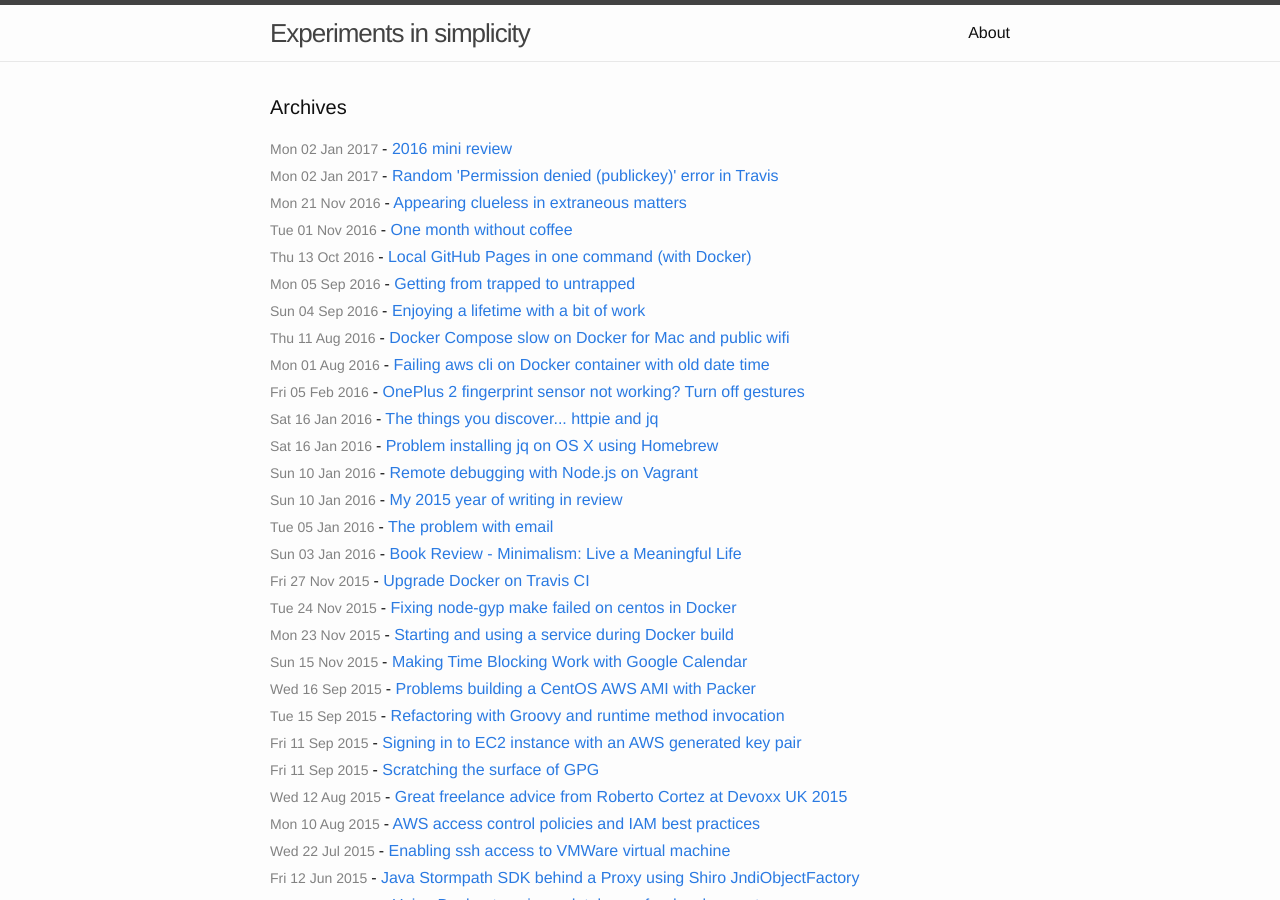
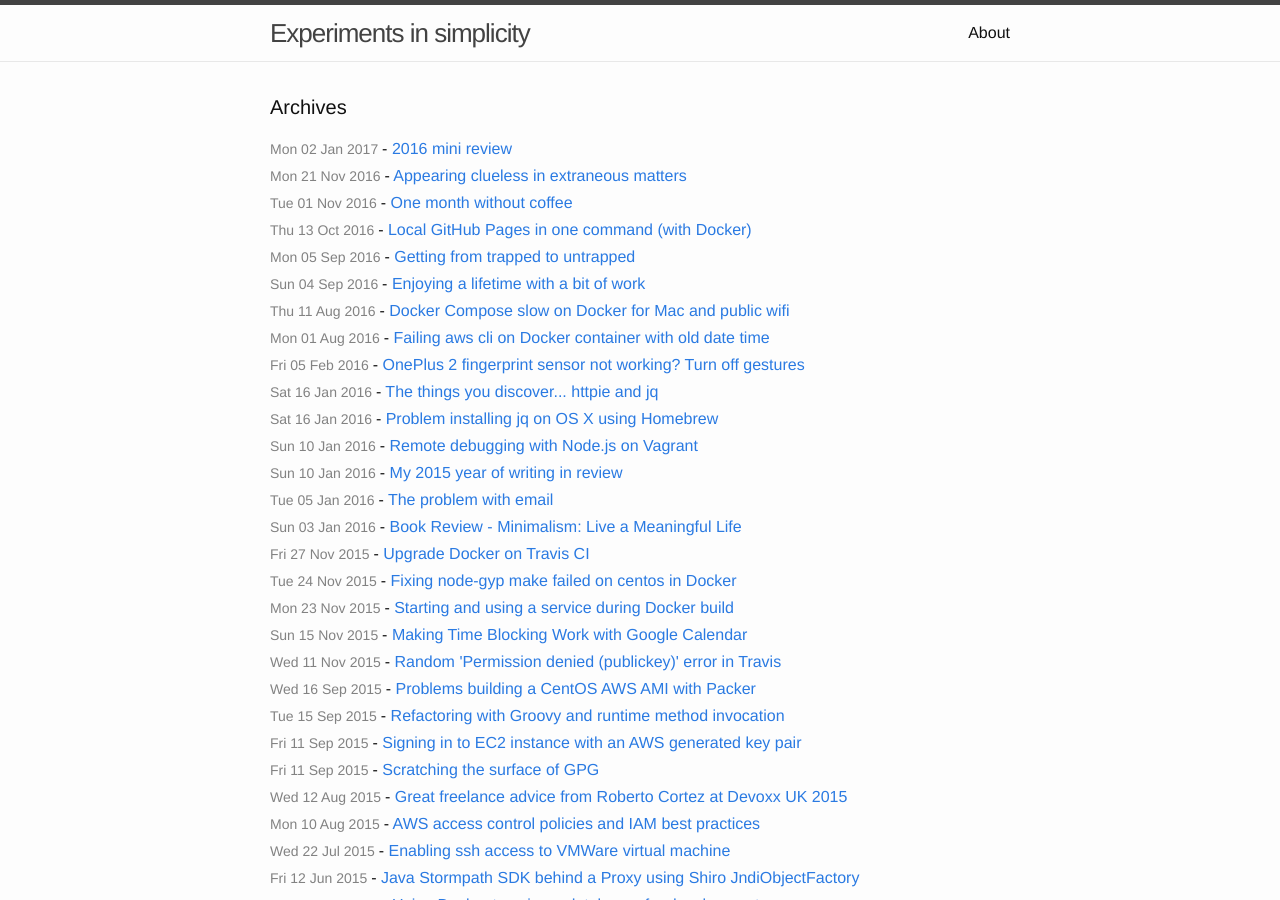
Before and after one commit to awolski/awolski.github.io, a Jekyll site: the page built from archives.html, in a window 1280 px wide and 900 px high. Built offline with Jekyll 4.4.1, drawn with Linux system fonts in a browser that asks for light colours; comment, search, counter and statistics services are not loaded.

Commit message:
Revert date of old post

```diff
--- a/_posts/2015-11-11-sudden-permission-denied-publickey-error-in-travis.md
+++ b/_posts/2015-11-11-sudden-permission-denied-publickey-error-in-travis.md
@@ -1,7 +1,6 @@
 ---
 layout: post
 title:  "Random 'Permission denied (publickey)' error in Travis"
-date: 2017-01-02
 ---
 
 This morning I hit a random issue in Travis (Pro), in that all of a sudden a build could not clone a GitHub repository:
```
